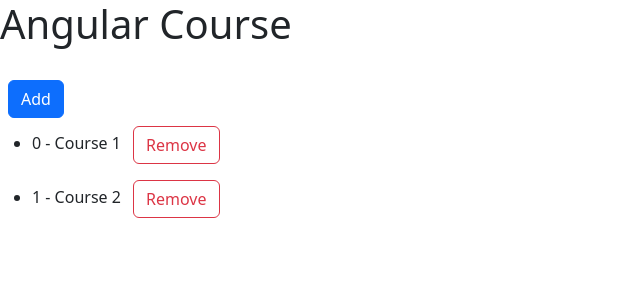
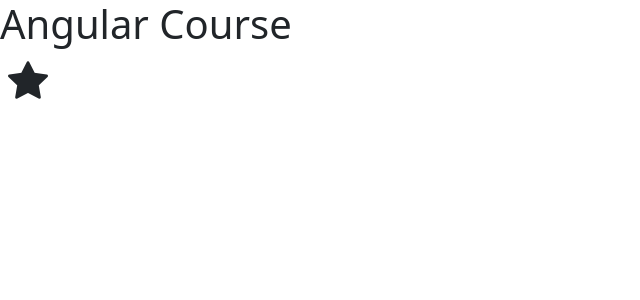
Before and after one commit to codeWithAshith/Angular-Course, an Angular app: page / in a window 1280 px wide. Shown: the top 300 px of the page, without its empty margins (0-640 px from the left). Built offline with nearby package versions, Linux system fonts and the light colour scheme.

Commit message:
16. Directives - ngClass

```diff
--- a/package.json
+++ b/package.json
@@ -19,6 +19,7 @@
     "@angular/platform-browser-dynamic": "^16.1.0",
     "@angular/router": "^16.1.0",
     "bootstrap": "^5.3.1",
+    "bootstrap-icons": "^1.10.5",
     "rxjs": "~7.8.0",
     "tslib": "^2.3.0",
     "zone.js": "~0.13.0"
--- a/src/app/app.component.html
+++ b/src/app/app.component.html
@@ -1,12 +1,7 @@
 <h1>Angular Course</h1>
 
-<br />
-
-<button class="btn btn-primary mx-2" (click)="onAdd()">Add</button>
-
-<ul>
-  <li *ngFor="let course of courses; index as i">
-    {{ i }} - {{ course }}
-    <button class="btn btn-outline-danger m-2" (click)="onRemove(i)">Remove</button>
-  </li>
-</ul>
+<i
+  class="bi h1 mx-2"
+  [ngClass]="{ 'bi-star': isSelected, 'bi-star-fill': !isSelected }"
+  (click)="onClick()"
+></i>
--- a/src/app/app.component.ts
+++ b/src/app/app.component.ts
@@ -6,13 +6,9 @@
   styleUrls: ['./app.component.css'],
 })
 export class AppComponent {
-  courses = ['Course 1', 'Course 2'];
+  isSelected = false;
 
-  onAdd() {
-    this.courses.push(`Course ${this.courses.length + 1}`);
-  }
-
-  onRemove(index: number) {
-    this.courses.splice(index, 1);
+  onClick() {
+    this.isSelected = !this.isSelected;
   }
 }
--- a/src/styles.css
+++ b/src/styles.css
@@ -1,2 +1,3 @@
 /* You can add global styles to this file, and also import other style files */
 @import "~bootstrap";
+@import "~bootstrap-icons";
```
Also changed, not shown: instructions.txt, 1 other file (tests, documents, lock files or other folders).
